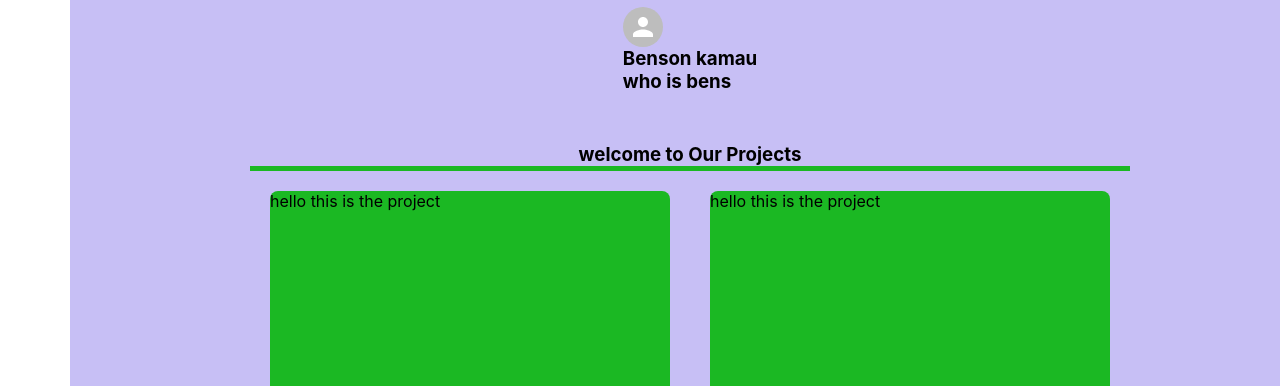
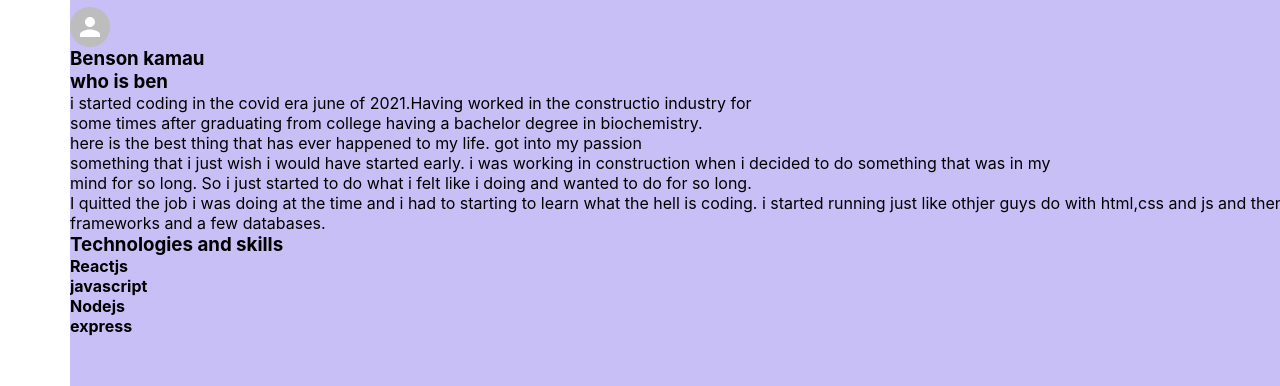
Before and after one commit to sirben181/my-app, a React (Create React App) app: page / in a window 1280 px wide. Shown: the part 763-1149 px from the top of the page. Built offline with nearby package versions, Linux system fonts and the light colour scheme.

Commit message:
prof content

```diff
--- a/src/pages/Profile.js
+++ b/src/pages/Profile.js
@@ -10,7 +10,24 @@
                     <h3>Benson kamau</h3>
                 </div>
                 <div className="profile-story">
-                    <h3>who is bens</h3>
+                    <h3>who is ben</h3>
+                    <div className="profile-body">
+                       <p>
+                        i started coding in the covid era june of 2021.Having worked in the constructio industry for <br />
+                         some times after graduating from college having a bachelor degree in biochemistry. <br />
+                         here is the best thing that has ever happened to my life. got into my passion <br />
+                          something that i just wish i would have started early.
+                          i was working in construction when i decided to do something that was in my <br />
+                           mind for so long.
+                           So i just started to do what i felt like i doing and wanted to do for so long. <br />
+                            I quitted the job i was doing at the time and i had to starting to learn what the hell is coding.
+                            i started running just like othjer guys do with html,css and js and then frameworks and a few databases.
+
+                        </p>
+                        <h3>Technologies and skills</h3>
+                        <h4>Reactjs</h4> <h4>javascript</h4> <h4>Nodejs</h4> <h4>express</h4>
+
+                    </div>
                 </div>
             </div>
         </div>
```
